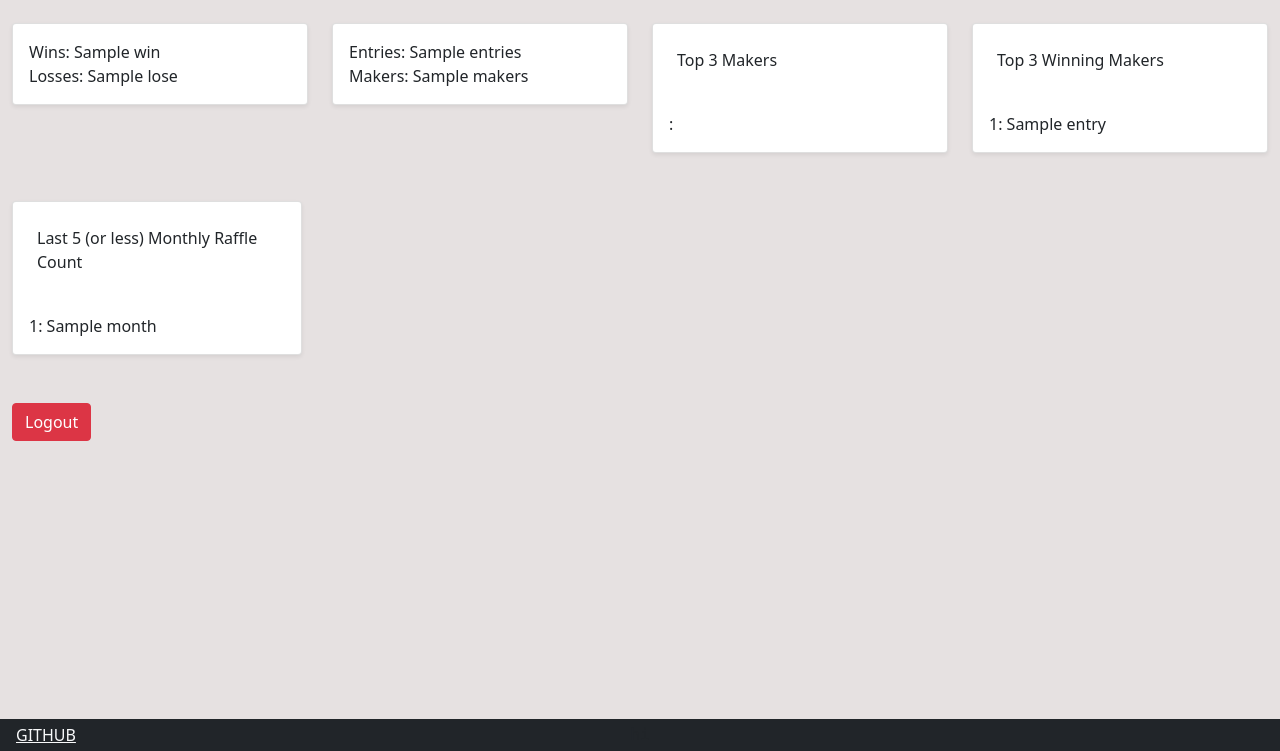
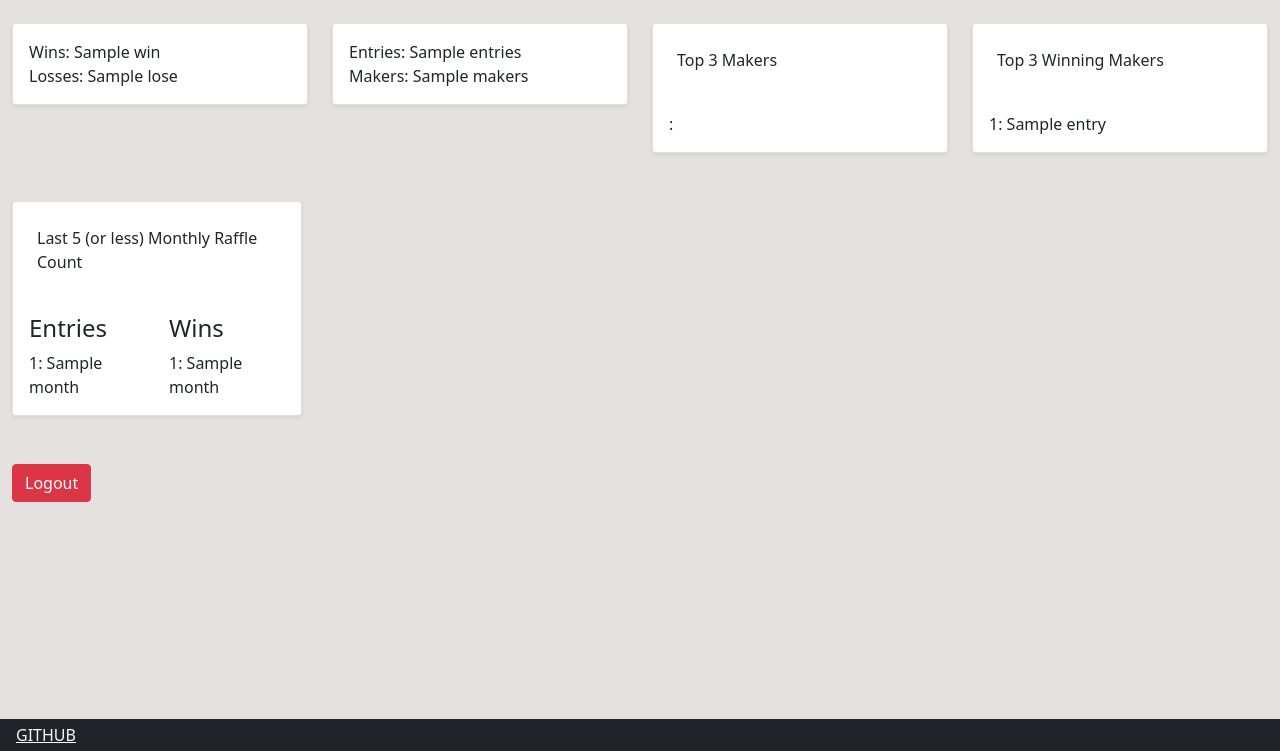
Before and after one commit to sillypears/raffle-entries, a Flask app: template project/templates/user.html in a window 1280 px wide. Shown: the part 49-800 px from the top of the page. Run offline with Flask 2, Linux system fonts and the light colour scheme; tables that the repository leaves empty hold one stand-in row (values such as "Sample post"); the template is opened without the code that fills it: values that come from a table or form of the project are taken from there, most other values are stand-ins (such as "Sample title", 1, 10 or a date in 2020); parts of the project's set-up code (start-up, migrations or seed data) failed here and were passed over; some libraries are stand-ins or nearby versions.

Commit message:
More datas

```diff
--- a/project/main.py
+++ b/project/main.py
@@ -42,8 +42,10 @@ def user_data():
     top_winners = e3.fetchall()
     m1 = database.get_raffle_count_by_month(cur, current_user.id, conf)
     month_raffles = m1.fetchall()
+    m2 = database.get_raffle_win_count_by_month(cur, current_user.id, conf)
+    month_wins = m2.fetchall()
     cur.close()
-    return render_template("user.html", nav="user", percs=get_percs(current_user.id), user=current_user, entries=entries, makers=makers, top_makers=top_makers, top_winners=top_winners, totals={"entries": len(entries), "makers": len(makers)}, month_raffles=month_raffles)
+    return render_template("user.html", nav="user", percs=get_percs(current_user.id), user=current_user, entries=entries, makers=makers, top_makers=top_makers, top_winners=top_winners, totals={"entries": len(entries), "makers": len(makers)}, month_raffles=month_raffles, month_wins=month_wins)
 
 
 @main.route("/entry/<id>", methods=["GET"])
@@ -72,7 +74,6 @@ def makers():
                     if perc[2]:
                         makers[perc[0]]['win'] += perc[3]
                         makers[perc[0]]['total'] += perc[3]
-
                     else:
                         makers[perc[0]]['lose'] += perc[3]
                         makers[perc[0]]['total'] += perc[3]
--- a/project/templates/user.html
+++ b/project/templates/user.html
@@ -64,11 +64,24 @@
                         Last 5 (or less) Monthly Raffle Count
                     </div>
                     <div class="card-body">
-                        {% for month in month_raffles %}
-                        <div>
-                        <span class="">{{ month[0] }}</span>: {{ month[1] }}
+                        <div class="row">
+                            <div class="col">
+                                <div class="h4">Entries</div>
+                                {% for month in month_raffles %}
+                                <div>
+                                    <span class="">{{ month[0] }}</span>: {{ month[1] }}
+                                </div>
+                                {% endfor %}
+                            </div>
+                            <div class="col">
+                                <div class="h4">Wins</div>
+                                {% for month in month_wins %}
+                                <div>
+                                    <span class="">{{ month[0] }}</span>: {{ month[1] }}
+                                </div>
+                                {% endfor %}
+                            </div>
                         </div>
-                        {% endfor %}
                     </div>
                 </div>
             </div>
```
Also changed, not shown: project/database.py (+9 -0 lines).
